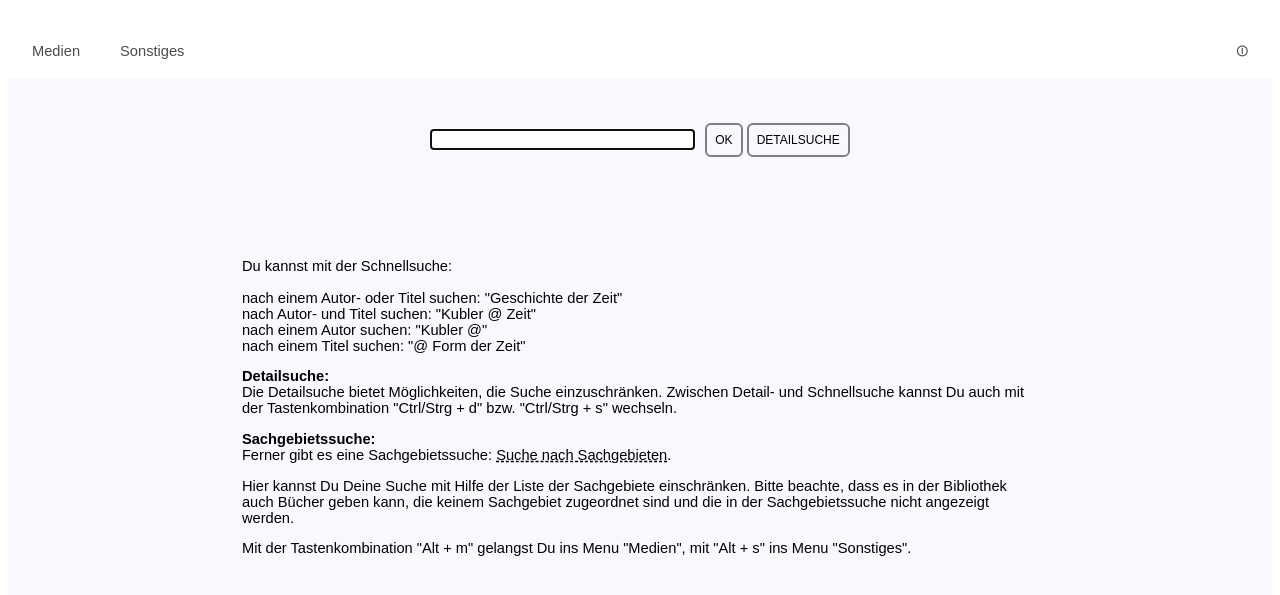
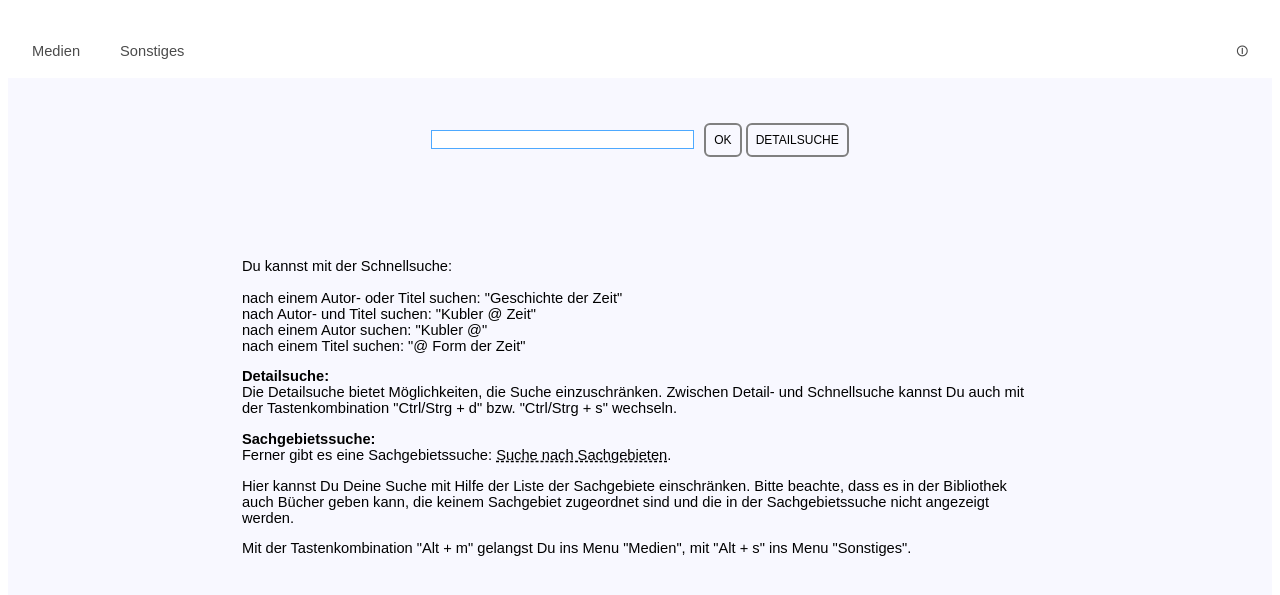
Before and after one commit to torigai/ksbib, a plain HTML site: page src/views/index.html in a window 1280 px wide. Shown: the part 113-708 px from the top of the page. Drawn offline with Linux system fonts and the light colour scheme.

Commit message:
Update style.css

```diff
--- a/src/styles/style.css
+++ b/src/styles/style.css
@@ -111,8 +111,13 @@ nav .floatright {
 /* BEGIN Main Text */
 
 input, select {
-		font-family: "console", veranda, sans-serif;
+    font-family: "console", veranda, sans-serif;
     background: white;
+    border: 1px solid gray;
+}
+input:focus, textarea:focus, select:focus, a:focus{
+    border-color: rgb(77, 169, 255);
+    outline: none;
 }
 input[list="zeitschriftenDL"] {
       width: 12em;
```
